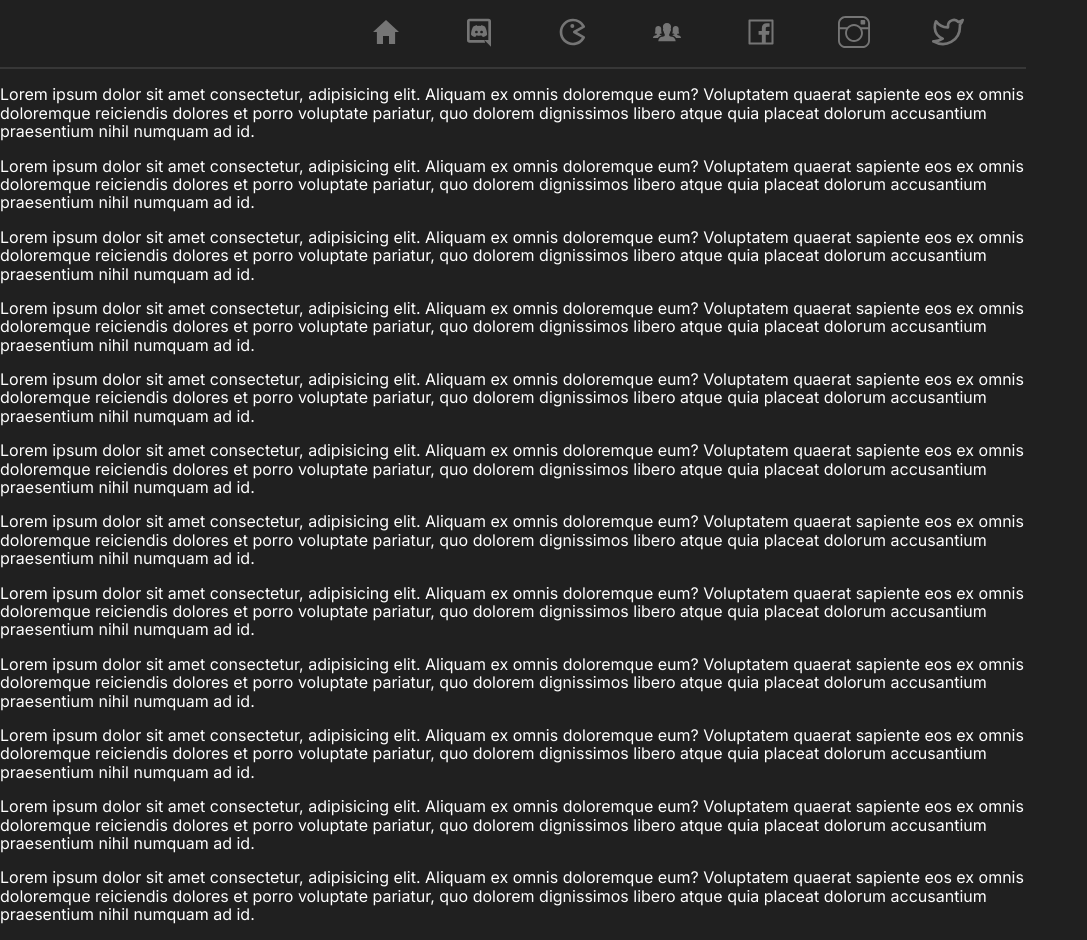
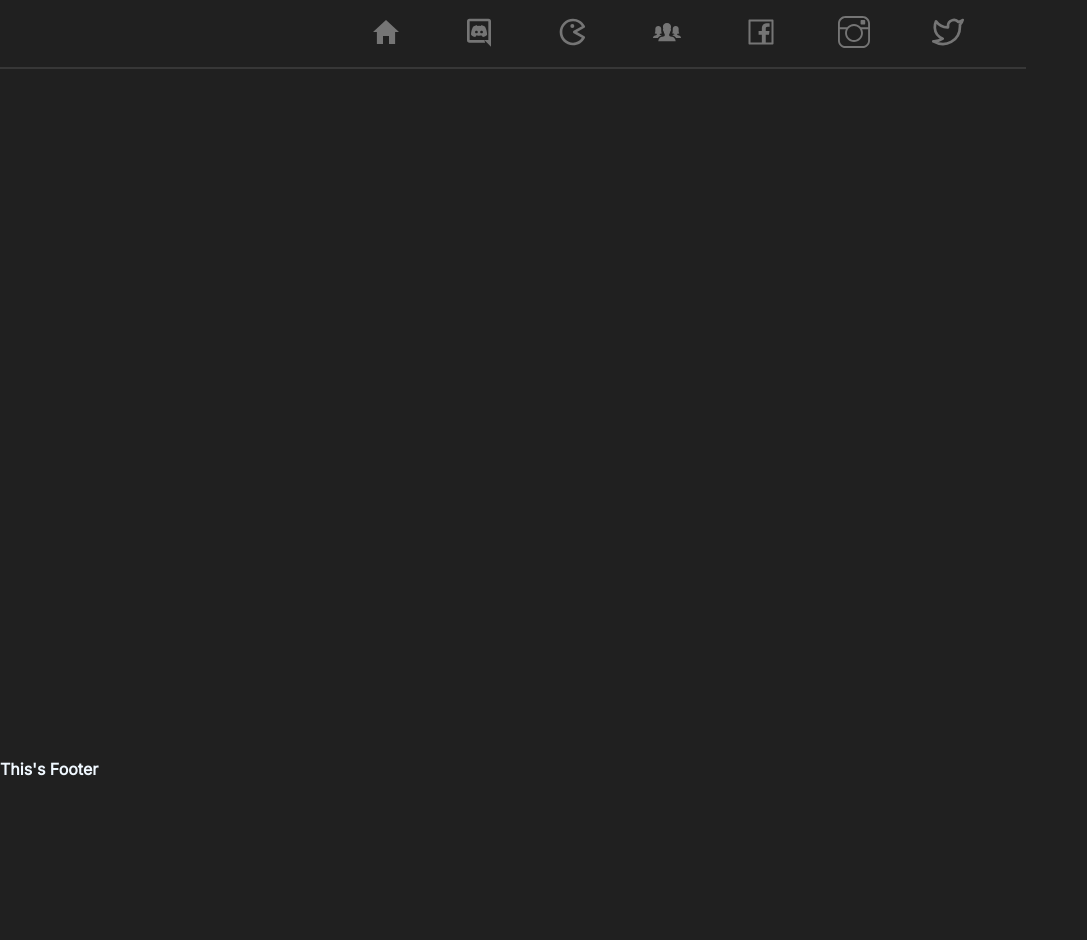
Before and after one commit to mois3222/web_react_app, a React (Vite) app: page / in a window 1280 px wide. Shown: the top 940 px of the page, without its empty margins (0-1087 px from the left). After the commit the page ends 800 px from the top, so only its background shows below. Built offline with nearby package versions, Linux system fonts and the light colour scheme.

Commit message:
We need to implement the footer

```diff
--- a/src/App.tsx
+++ b/src/App.tsx
@@ -1,109 +1,11 @@
 import Header from "./components/Header";
+import Footer from "./components/Footer";
 function App() {
   return (
-    <>
+    <div className="App">
       <Header />
-      <div className="text">
-        <p>
-          Lorem ipsum dolor sit amet consectetur, adipisicing elit. Aliquam ex
-          omnis doloremque eum? Voluptatem quaerat sapiente eos ex omnis
-          doloremque reiciendis dolores et porro voluptate pariatur, quo dolorem
-          dignissimos libero atque quia placeat dolorum accusantium praesentium
-          nihil numquam ad id.
-        </p>
-        <p>
-          Lorem ipsum dolor sit amet consectetur, adipisicing elit. Aliquam ex
-          omnis doloremque eum? Voluptatem quaerat sapiente eos ex omnis
-          doloremque reiciendis dolores et porro voluptate pariatur, quo dolorem
-          dignissimos libero atque quia placeat dolorum accusantium praesentium
-          nihil numquam ad id.
-        </p>
-        <p>
-          Lorem ipsum dolor sit amet consectetur, adipisicing elit. Aliquam ex
-          omnis doloremque eum? Voluptatem quaerat sapiente eos ex omnis
-          doloremque reiciendis dolores et porro voluptate pariatur, quo dolorem
-          dignissimos libero atque quia placeat dolorum accusantium praesentium
-          nihil numquam ad id.
-        </p>
-        <p>
-          Lorem ipsum dolor sit amet consectetur, adipisicing elit. Aliquam ex
-          omnis doloremque eum? Voluptatem quaerat sapiente eos ex omnis
-          doloremque reiciendis dolores et porro voluptate pariatur, quo dolorem
-          dignissimos libero atque quia placeat dolorum accusantium praesentium
-          nihil numquam ad id.
-        </p>
-        <p>
-          Lorem ipsum dolor sit amet consectetur, adipisicing elit. Aliquam ex
-          omnis doloremque eum? Voluptatem quaerat sapiente eos ex omnis
-          doloremque reiciendis dolores et porro voluptate pariatur, quo dolorem
-          dignissimos libero atque quia placeat dolorum accusantium praesentium
-          nihil numquam ad id.
-        </p>
-        <p>
-          Lorem ipsum dolor sit amet consectetur, adipisicing elit. Aliquam ex
-          omnis doloremque eum? Voluptatem quaerat sapiente eos ex omnis
-          doloremque reiciendis dolores et porro voluptate pariatur, quo dolorem
-          dignissimos libero atque quia placeat dolorum accusantium praesentium
-          nihil numquam ad id.
-        </p>
-        <p>
-          Lorem ipsum dolor sit amet consectetur, adipisicing elit. Aliquam ex
-          omnis doloremque eum? Voluptatem quaerat sapiente eos ex omnis
-          doloremque reiciendis dolores et porro voluptate pariatur, quo dolorem
-          dignissimos libero atque quia placeat dolorum accusantium praesentium
-          nihil numquam ad id.
-        </p>
-        <p>
-          Lorem ipsum dolor sit amet consectetur, adipisicing elit. Aliquam ex
-          omnis doloremque eum? Voluptatem quaerat sapiente eos ex omnis
-          doloremque reiciendis dolores et porro voluptate pariatur, quo dolorem
-          dignissimos libero atque quia placeat dolorum accusantium praesentium
-          nihil numquam ad id.
-        </p>
-        <p>
-          Lorem ipsum dolor sit amet consectetur, adipisicing elit. Aliquam ex
-          omnis doloremque eum? Voluptatem quaerat sapiente eos ex omnis
-          doloremque reiciendis dolores et porro voluptate pariatur, quo dolorem
-          dignissimos libero atque quia placeat dolorum accusantium praesentium
-          nihil numquam ad id.
-        </p>
-        <p>
-          Lorem ipsum dolor sit amet consectetur, adipisicing elit. Aliquam ex
-          omnis doloremque eum? Voluptatem quaerat sapiente eos ex omnis
-          doloremque reiciendis dolores et porro voluptate pariatur, quo dolorem
-          dignissimos libero atque quia placeat dolorum accusantium praesentium
-          nihil numquam ad id.
-        </p>
-        <p>
-          Lorem ipsum dolor sit amet consectetur, adipisicing elit. Aliquam ex
-          omnis doloremque eum? Voluptatem quaerat sapiente eos ex omnis
-          doloremque reiciendis dolores et porro voluptate pariatur, quo dolorem
-          dignissimos libero atque quia placeat dolorum accusantium praesentium
-          nihil numquam ad id.
-        </p>
-        <p>
-          Lorem ipsum dolor sit amet consectetur, adipisicing elit. Aliquam ex
-          omnis doloremque eum? Voluptatem quaerat sapiente eos ex omnis
-          doloremque reiciendis dolores et porro voluptate pariatur, quo dolorem
-          dignissimos libero atque quia placeat dolorum accusantium praesentium
-          nihil numquam ad id.
-        </p>
-        <p>
-          Lorem ipsum dolor sit amet consectetur, adipisicing elit. Aliquam ex
-          omnis doloremque eum? Voluptatem quaerat sapiente eos ex omnis
-          doloremque reiciendis dolores et porro voluptate pariatur, quo dolorem
-          dignissimos libero atque quia placeat dolorum accusantium praesentium
-          nihil numquam ad id.
-        </p>
-        <p>
-          Lorem ipsum dolor sit amet consectetur, adipisicing elit. Aliquam ex
-          omnis doloremque eum? Voluptatem quaerat sapiente eos ex omnis
-          doloremque reiciendis dolores et porro voluptate pariatur, quo dolorem
-          dignissimos libero atque quia placeat dolorum accusantium praesentium
-          nihil numquam ad id.
-        </p>
-      </div>
-    </>
+      <Footer />
+    </div>
   );
 }
 
--- /dev/null
+++ b/src/components/Footer.tsx
@@ -0,0 +1,11 @@
+const Footer = () => {
+  return (
+    <>
+      <footer className="footer">
+        <h4>This's Footer</h4>
+      </footer>
+    </>
+  );
+};
+
+export default Footer;
--- a/src/sass/App.scss
+++ b/src/sass/App.scss
@@ -0,0 +1,5 @@
+.App {
+  display: flex;
+  flex-direction: column;
+  min-height: 100vh;
+}
--- a/src/sass/Header.scss
+++ b/src/sass/Header.scss
@@ -98,9 +98,13 @@
   .burger {
     position: absolute;
     background-color: v.$theme-nav-background;
+
     width: 70vw;
     &.desactive {
       height: 0;
+      .burger__ul {
+        border-bottom: 0;
+      }
       .burger__a {
         visibility: hidden;
       }
@@ -120,7 +124,10 @@
       flex-direction: column;
       padding: 0;
       margin: 0;
-      height: 100%;
+      height: 95%;
+      border-bottom: 1px solid v.$theme-primary;
+      border-right: 1px solid v.$theme-primary;
+      border-left: 1px solid v.$theme-primary;
 
       li {
         display: flex;
--- /dev/null
+++ b/src/sass/footer.scss
@@ -0,0 +1,6 @@
+@use "./var.scss" as v;
+.footer {
+  font-family: v.$theme-font;
+  color: aliceblue;
+  margin-top: auto;
+}
--- a/src/sass/index.scss
+++ b/src/sass/index.scss
@@ -1,5 +1,6 @@
 @forward "./App.scss";
 @forward "./Header.scss";
+@forward "./footer.scss";
 @use "./var.scss" as v;
 body {
   font-family: v.$theme-font;
```
